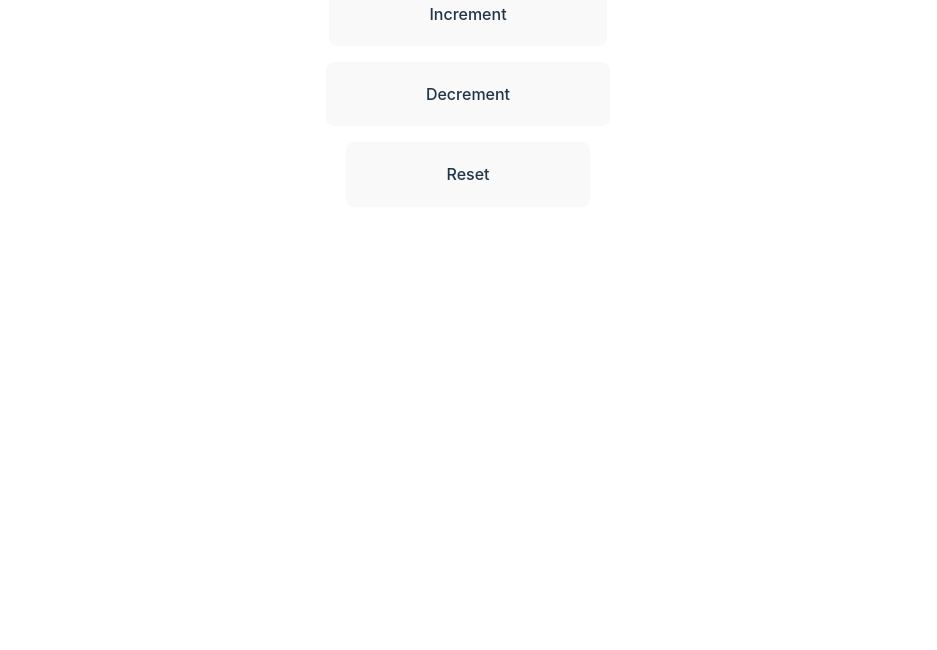
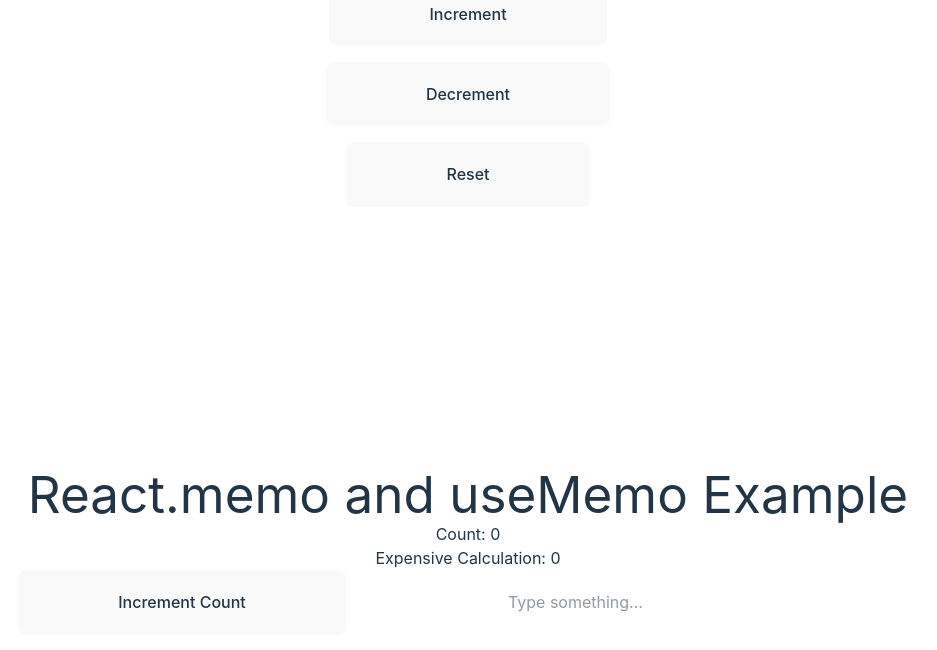
Before and after one commit to nikhil-kamboj420/React.js_HOOKS_, a React (Vite) app: page / in a window 1280 px wide. Shown: the part 9294-9944 px from the top of the page, without its empty margins (172-1109 px from the left). Before the commit the page ends 9792 px from the top, so only its background shows below. Built offline with nearby package versions, Linux system fonts and the light colour scheme.

Commit message:
add Memo, and useMemo concept

```diff
--- a/src/App.jsx
+++ b/src/App.jsx
@@ -33,6 +33,10 @@ import { Content } from "./components/hooks/contextApi/Content";
   /* usereducer component */
 }
 import { CounterPP } from "./components/hooks/useReducer/CounterPP";
+{
+  /* Memo Component */
+}
+import MemoComponent from "./components/hooks/memo/MemoComponent";
 
 function App() {
   return (
@@ -59,6 +63,8 @@ function App() {
       </ThemeProvider>
       {/* usereducer component */}
       <CounterPP />
+      {/* Memo Component */}
+      <MemoComponent />
     </>
   );
 }
--- /dev/null
+++ b/src/components/hooks/memo/MemoComponent.jsx
@@ -0,0 +1,32 @@
+import React, { useState, useMemo } from 'react';
+
+// A simple component that demonstrates the use of React.memo and useMemo
+const MemoComponent = () => {
+  const [count, setCount] = useState(0);
+  const [input, setInput] = useState('');
+
+  // useMemo to memoize the expensive calculation
+  const expensiveCalculation = useMemo(() => {
+    console.log('Calculating...');
+    return count * 2; // Example of an expensive calculation
+  }, [count]);
+
+  return (
+    <div className='h-lvh max-w-[100vw]'>
+      <h1>React.memo and useMemo Example</h1>
+      <p>Count: {count}</p>
+      <p>Expensive Calculation: {expensiveCalculation}</p>
+      <button onClick={() => setCount(count + 1)}>Increment Count</button>
+      <input
+      className='py-4 px-[10rem] border-2 border-white'
+        type="text"
+        value={input}
+        onChange={(e) => setInput(e.target.value)}
+        placeholder="Type something..."
+      />
+    </div>
+  );
+};
+
+// Memoizing the component to prevent unnecessary re-renders
+export default React.memo(MemoComponent);
```
Also changed, not shown: 1 other file (tests, documents, lock files or other folders).
